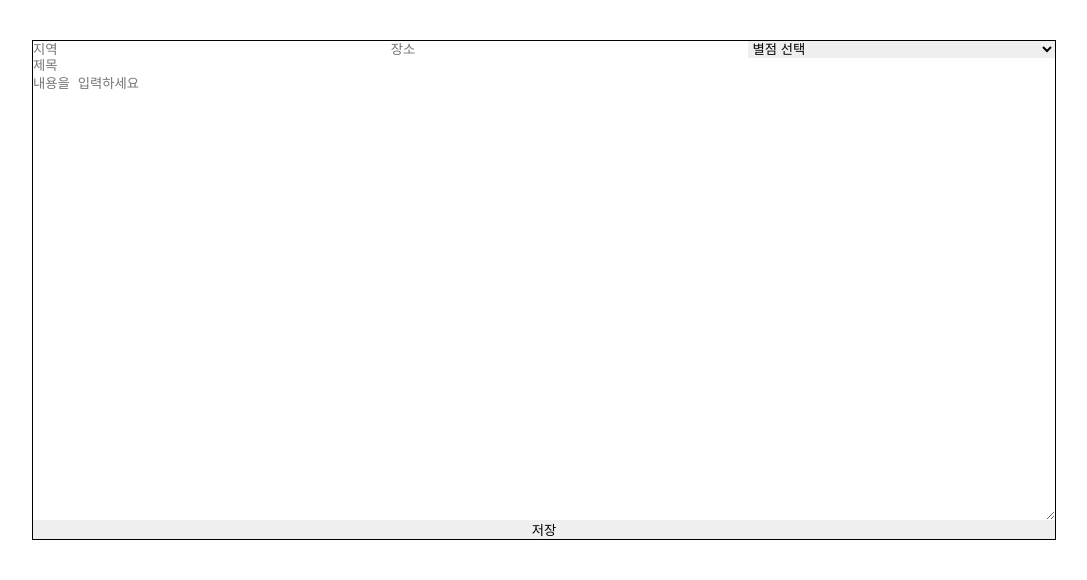
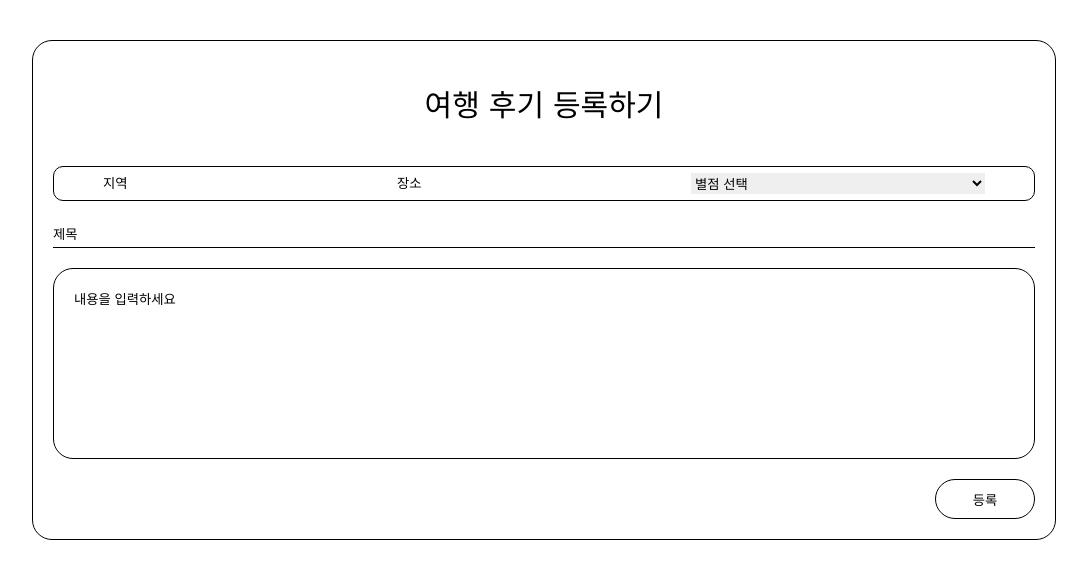
Before and after one commit to Ahnyeonil/GMO-project, a Flask app: template templates/postPage_team1.html in a window 1280 px wide. Shown: the part 300-880 px from the top of the page, without its empty margins (96-1183 px from the left). Run offline with Flask 2, Linux system fonts and the light colour scheme; the template is opened without the code that fills it, so the values that code supplies are empty.

Commit message:
fix post box css

```diff
--- a/static/postPage_team1.css
+++ b/static/postPage_team1.css
@@ -19,7 +19,23 @@
         box-sizing: border-box;
         list-style: none;
         border: none;
+
     }
+
+    :focus {
+        outline: none;
+    }
+
+    ::placeholder, select, button, textarea {
+        font-family: 'Noto Sans KR', sans-serif;
+        color: black;
+        font-weight: 400;
+    }
+
+    .post-box-header {
+        font-family: 'Black Han Sans', sans-serif;
+    }
+
 
 
     header {
@@ -49,7 +65,9 @@
 
     .post-box {
         border: solid 1px black;
+        border-radius: 20px;
         margin:  40px auto;
+        padding: 20px;
         width: 80%;
         height: 500px;
         /*background-color: #181818;*/
@@ -57,14 +75,24 @@
         flex-direction: column;
     }
 
-    .input-area {
-        /*background-color: aquamarine;*/
+    .post-box-header {
+        display: flex;
+        align-items: center;
+        justify-content: center;
+        margin: 20px auto 40px auto;
+        font-weight: lighter;
+        font-size: 30px;
     }
+
 
     .info {
         display: flex;
-        justify-content: space-between;
+        justify-content: center;
         align-items: center;
+        margin-bottom: 20px;
+        border: solid 1px black;
+        border-radius: 10px;
+        height: 60px;
     }
 
     .city, .area, .star {
@@ -79,6 +107,51 @@
         height: 100%;
     }
 
+    .title {
+        height: 40px;
+        margin-bottom: 20px;
+        border-bottom: solid 1px black;
+    }
+
     .dsc {
         height: 100%;
+        /*background-color: black;*/
+        border: solid 1px black;
+        border-radius: 20px;
+        padding: 20px;
+        margin-bottom: 20px;
+        /*color: white;*/
     }
+
+    textarea {
+        width: 100%;
+        height: 100%;
+        resize: none;
+    }
+
+    textarea:focus {
+        outline: none;
+    }
+
+    .submitArea {
+        display: flex;
+        justify-content: flex-end;
+    }
+
+    .submit {
+        width: 100px;
+        height: 40px;
+        border: solid 1px black;
+        border-radius: 20px;
+        background-color: white;
+    }
+
+    .submit:hover {
+        background-color: black;
+        color: white;
+       cursor: pointer;
+    }
+
+   select:hover {
+       cursor: pointer;
+   }
--- a/templates/postPage_team1.html
+++ b/templates/postPage_team1.html
@@ -10,6 +10,9 @@
     <link rel="preconnect" href="https://fonts.googleapis.com">
     <link rel="preconnect" href="https://fonts.gstatic.com" crossorigin>
     <link href="https://fonts.googleapis.com/css2?family=Black+Han+Sans&display=swap" rel="stylesheet">
+    <link rel="preconnect" href="https://fonts.googleapis.com">
+    <link rel="preconnect" href="https://fonts.gstatic.com" crossorigin>
+    <link href="https://fonts.googleapis.com/css2?family=Noto+Sans+KR:wght@100;300;400;500;700;900&display=swap" rel="stylesheet">
 <body>
 <!--Header-->
     <header>
@@ -18,6 +21,9 @@
 
 <!--Posting Area-->
     <div class="post-box">
+        <div class="post-box-header">
+            <span>여행 후기 등록하기</span>
+        </div>
         <div class="info">
             <input type="text" class="city" placeholder="지역">
             <input type="text" class="area" placeholder="장소">
@@ -32,9 +38,13 @@
         </div>
         <div class="write">
             <input type="text" class="title" placeholder="제목">
-            <textarea class="dsc" placeholder="내용을 입력하세요"></textarea>
+            <div class="dsc">
+                <textarea placeholder="내용을 입력하세요"></textarea>
+            </div>
         </div>
-        <button class="submit">저장</button>
+        <div class="submitArea">
+        <button class="submit">등록</button>
+        </div>
     </div>
 
 <!--    <br >-->
```
